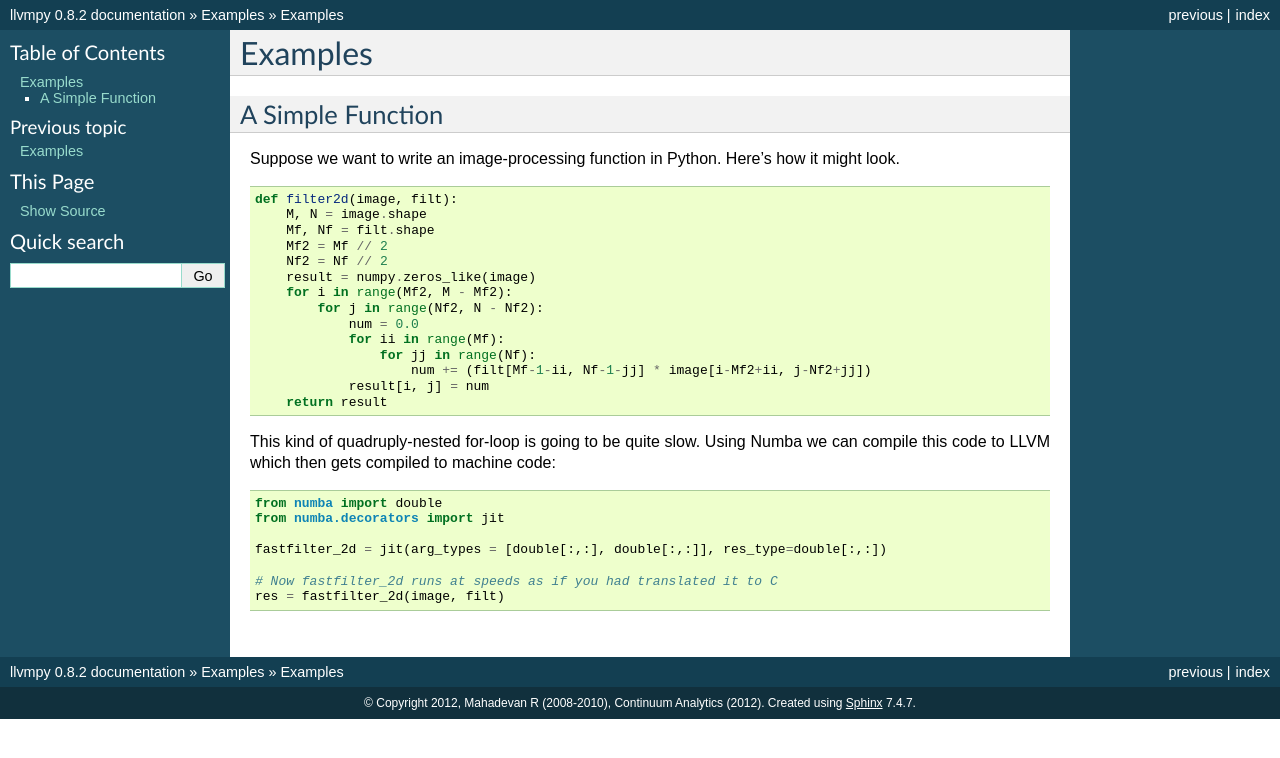
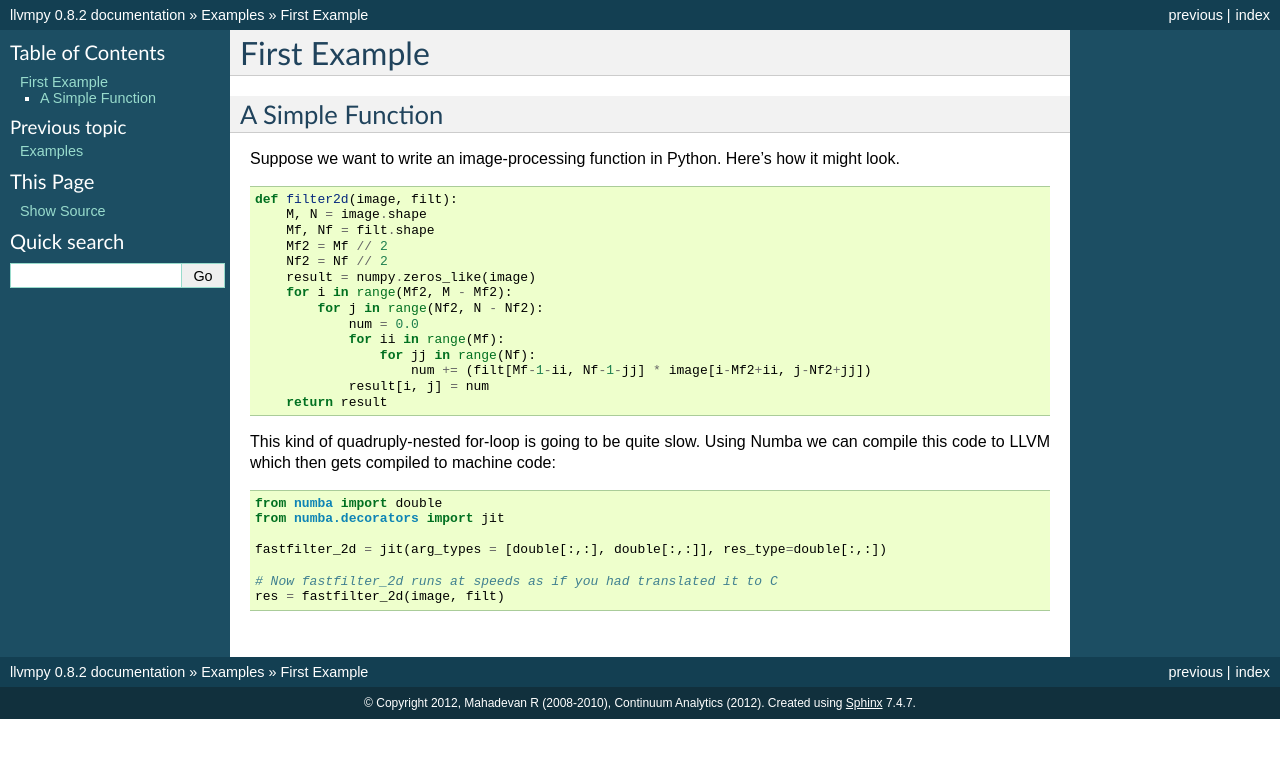
Before and after one commit to Elephant-007/Covid-React, a Sphinx documentation site: the page built from docs/source/doc/firstexample.rst, in a window 1280 px wide. Shown: the top 758 px of the page. Built offline with Sphinx 7.4.7, drawn with Linux system fonts in a browser that asks for light colours.

Commit message:
Updated title of example.

```diff
--- a/docs/source/doc/firstexample.rst
+++ b/docs/source/doc/firstexample.rst
@@ -1,5 +1,5 @@
-Examples
-========
+First Example
+==============
 
 A Simple Function
 -----------------
```
